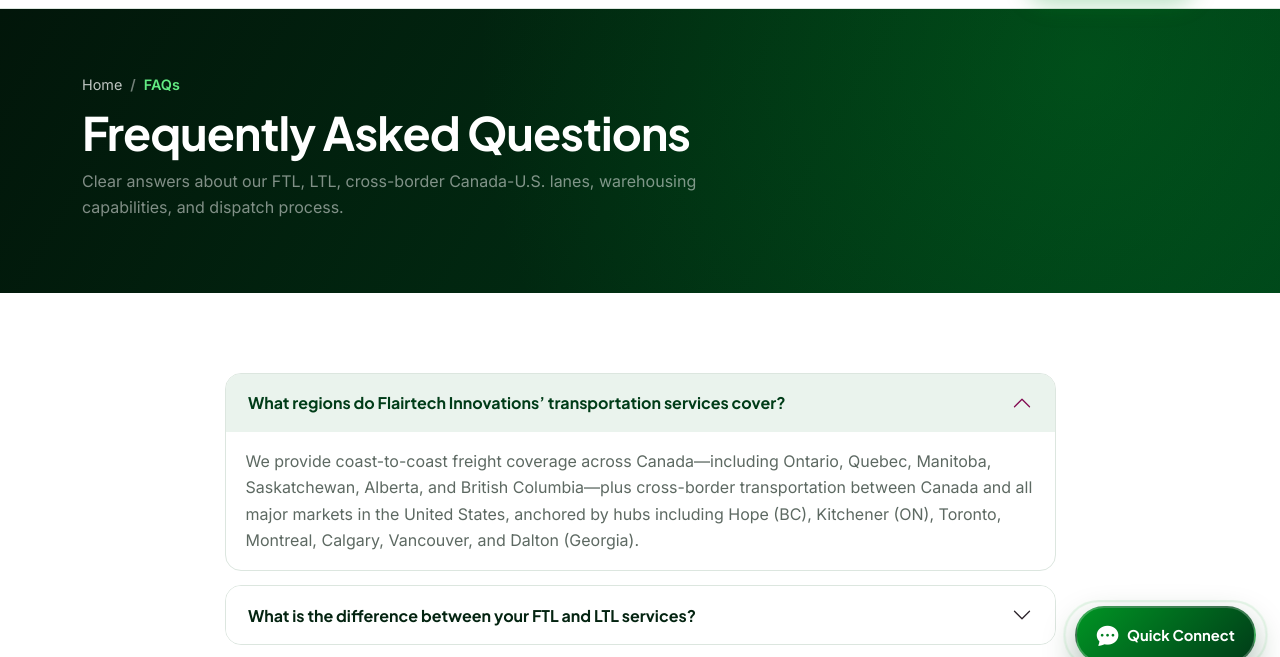
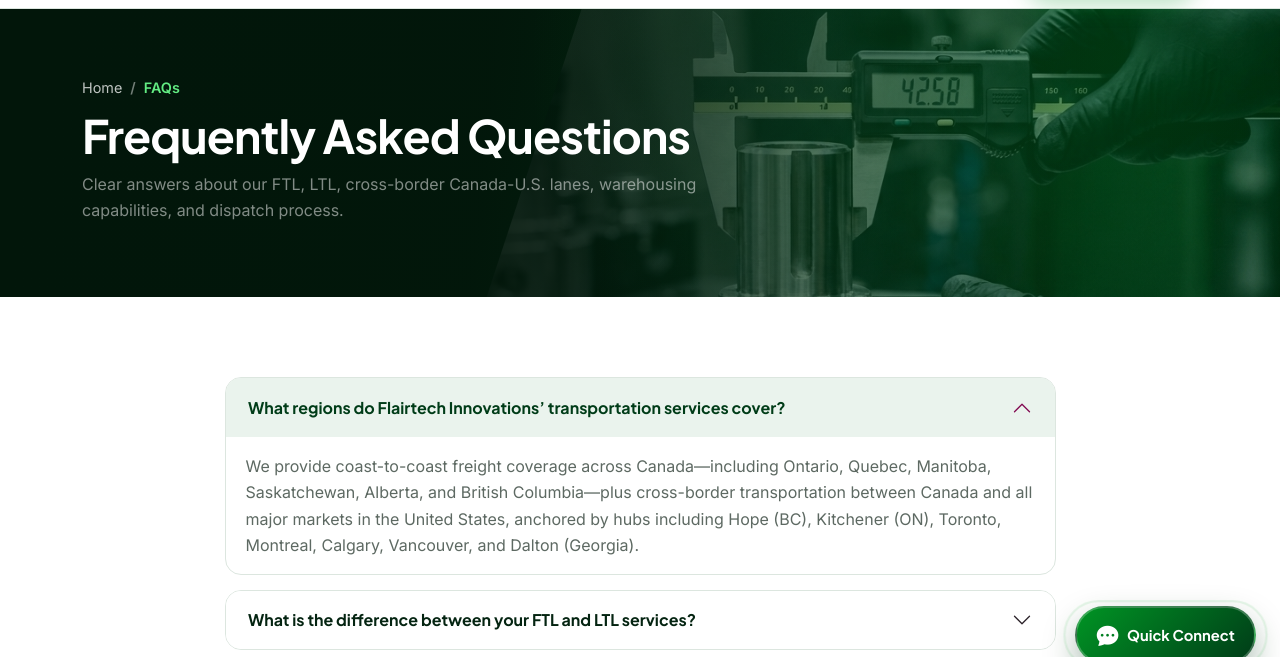
Before and after one commit to Sanjay1820/flairtechinnovations, a plain HTML site: page faqs.html in a window 1280 px wide. Shown: the part 112-769 px from the top of the page. Drawn offline with nearby package versions, Linux system fonts and the light colour scheme.

Commit message:
Add diagonal page-specific banner images to all inner pages

```diff
--- a/assets/css/style.css
+++ b/assets/css/style.css
@@ -688,20 +688,51 @@ a:hover {
   margin-top: 0.2rem;
 }
 
-/* Inner Page Banner */
+/* Inner Page Banner with Page-Specific Image */
 .ft-page-banner {
   position: relative;
   background: linear-gradient(120deg, var(--ft-forest-deep) 0%, var(--ft-forest) 100%);
   color: var(--ft-white);
-  padding: 4rem 0 4.5rem;
+  padding: 4.2rem 0 4.6rem;
   overflow: hidden;
+}
+.ft-page-banner-img {
+  position: absolute;
+  top: 0;
+  right: 0;
+  width: 62%;
+  height: 100%;
+  object-fit: cover;
+  object-position: center;
+  z-index: 0;
+  opacity: 0.92;
+  clip-path: polygon(12% 0, 100% 0, 100% 100%, 0 100%);
+}
+.ft-page-banner::before {
+  content: '';
+  position: absolute;
+  inset: 0;
+  background: linear-gradient(95deg, var(--ft-forest-deep) 0%, rgba(2, 22, 10, 0.95) 38%, rgba(4, 36, 17, 0.62) 64%, rgba(0, 60, 24, 0.25) 100%);
+  z-index: 1;
+  pointer-events: none;
 }
 .ft-page-banner::after {
   content: '';
   position: absolute;
   inset: 0;
-  background: radial-gradient(circle at 85% 20%, rgba(0, 176, 44, 0.22), transparent 55%);
+  background: radial-gradient(circle at 88% 18%, rgba(0, 176, 44, 0.22), transparent 52%);
+  z-index: 1;
   pointer-events: none;
+}
+@media (max-width: 991.98px) {
+  .ft-page-banner-img {
+    width: 100%;
+    opacity: 0.42;
+    clip-path: none;
+  }
+  .ft-page-banner::before {
+    background: linear-gradient(180deg, rgba(2, 22, 10, 0.88) 0%, rgba(4, 36, 17, 0.78) 100%);
+  }
 }
 .ft-page-banner h1 {
   color: var(--ft-white);
--- a/faqs.html
+++ b/faqs.html
@@ -54,6 +54,7 @@
   </nav>
 
   <section class="ft-page-banner">
+    <img src="assets/images/inspection.jpg" alt="" class="ft-page-banner-img" aria-hidden="true" />
     <div class="container position-relative" style="z-index:2;">
       <nav aria-label="breadcrumb">
         <ol class="breadcrumb ft-breadcrumb mb-2">
```
Also changed, not shown: about.html (+1 -0 lines), careers.html (+1 -0 lines), contact.html (+1 -0 lines), legal.html (+1 -0 lines), locations.html (+1 -0 lines), services.html (+1 -0 lines).
